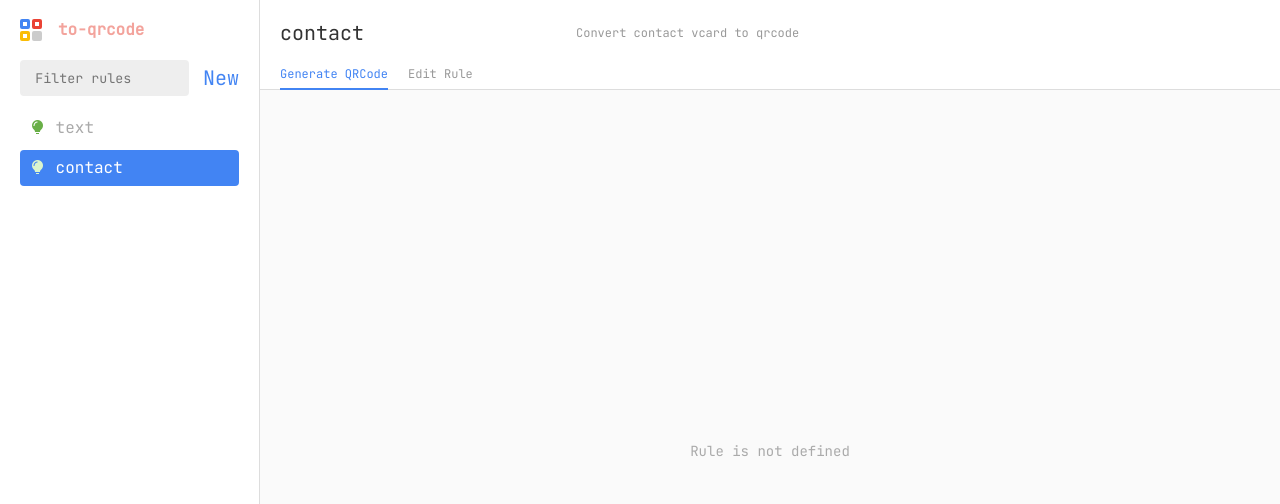
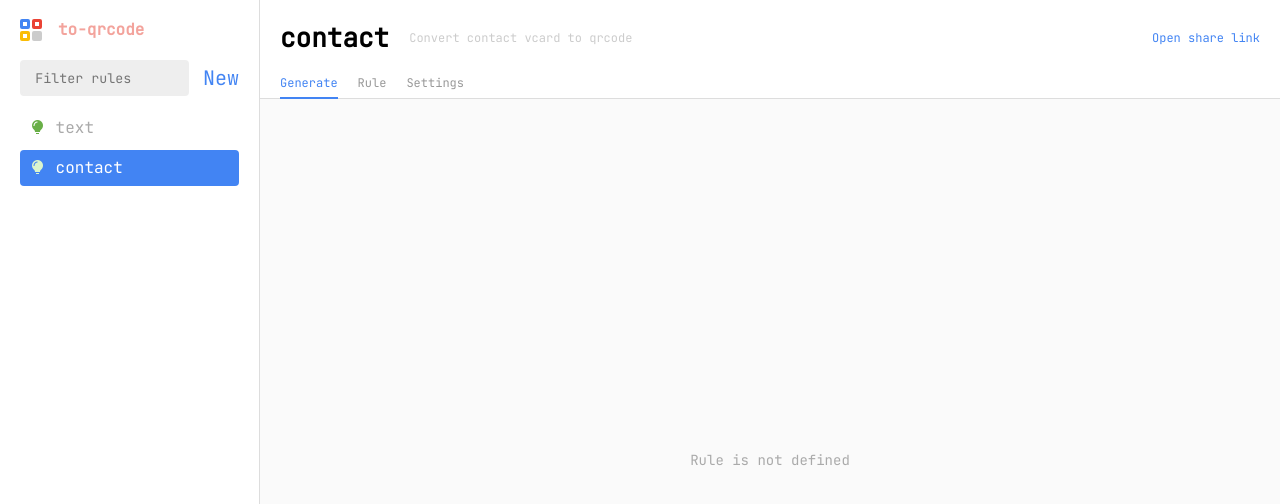
Before and after one commit to ioslh/to-qrcode, a Vue app: page /rules/contact in a window 1280 px wide. Shown: the top 504 px of the page. Built offline with nearby package versions, Linux system fonts and the light colour scheme; a small style sheet from the web is missing.

Commit message:
feat: enhance share

```diff
--- a/src/components/rule.vue
+++ b/src/components/rule.vue
@@ -1,24 +1,13 @@
 <template>
   <header>
-    <div class="intro">
-      <div class="left">
-        <input class="name" type="text" v-model="name" />
-        <input :disabled="rule.builtin || rule.raw" v-model="desc" class="tip" type="text" :placeholder="rule.raw ? '' : '// Add some descriptions for this rule'" />
+    <div class="head">
+      <div class="info">
+        <span class="raw" v-if="rule.raw">Shared</span>
+        <h2>{{ rule.name }}</h2>
+        <div>{{ rule.desc }}</div>
       </div>
-      <div class="actions" v-if="!rule.raw">
-        <el-popconfirm
-          v-if="!rule.builtin"
-          title="Are you sure to delete?"
-          confirmButtonText="Yes"
-          cancelButtonText="Cancel"
-          @confirm="onRemove"
-        >
-          <template #reference>
-            <i class="iconfont icondelete" />
-          </template>
-        </el-popconfirm>
-        <i class="iconfont iconshare" @click="onShare" />
-      </div>
+      <a class="action" v-if="rule.raw" @click="onSaveAs">Save locally</a>
+      <a v-else class="action" @click="onShare">Open share link</a>
     </div>
     <div class="menu">
       <a
@@ -30,8 +19,8 @@
     </div>
   </header>
   <section>
-    <!-- <settings v-if="menu === 'settings'" :rule="currentRule" /> -->
-    <editor v-if="runtimeMenu === 'edit'" :rule="rule" />
+    <settings v-if="runtimeMenu === 'settings'" :rule="rule" />
+    <editor v-else-if="runtimeMenu === 'edit'" :rule="rule" />
     <generate v-else :rule="rule" />
   </section>
 </template>
@@ -69,7 +58,7 @@ export default defineComponent({
   },
   emits: [],
   setup(props, { emit }){
-    const { update, remove, rules, rename } = inject(ruleContext)!
+    const { update, remove, rules, add } = inject(ruleContext)!
     const route = useRoute()
     const router = useRouter()
     const desc = computed({
@@ -112,24 +101,23 @@ export default defineComponent({
     onMounted(() => {
       menus.value = [
         {
-          name: 'Generate QRCode',
+          name: 'Generate',
           key: 'gen',
         },
         {
-          name: 'Edit Rule',
+          name: 'Rule',
           key: 'edit',
         },
-        // {
-        //   name: 'Settings',
-        //   key: 'settings',
-        // },
+        {
+          name: 'Settings',
+          key: 'settings',
+        },
       ]
     })
 
     const onShare = () => {
       const raw = utoa(JSON.stringify(props.rule))
       const link = `${location.origin}/rules?raw=${raw}`
-      console.log(link)
       window.open(link, '_blank')
     }
 
@@ -138,11 +126,23 @@ export default defineComponent({
       router.push(`/rules/${rules.value[0].name}/gen`)
     }
 
+    const onSaveAs = () => {
+      const newName = `${props.rule.name}(from-shared)`
+      const rule = {
+        ...props.rule,
+        name: newName,
+        raw: false,
+      }
+      add(rule)
+      router.push(`/rules/${newName}/gen`)
+    }
+
     return {
       name,
       desc,
       menus,
       onShare,
+      onSaveAs,
       onRemove,
       runtimeMenu,
     }
@@ -160,57 +160,55 @@ header {
   font-size: 30px;
 }
 
-.intro {
+.head {
   display: flex;
   align-items: center;
   justify-content: space-between;
   width: 100%;
 }
 
-.left {
+.info {
   display: flex;
   align-items: center;
   justify-content: flex-start;
   flex: 1;
-}
-
-.name {
-  outline: none;
-  border: none;
-  font-size: 20px;
-  color: #333;
-}
-
-.tip {
-  font-size: 12px;
-  color: #999;
-  outline: none;
-  border: none;
-  width: 100%;
-  margin-left: 20px;
-  &::placeholder {
+  width: calc(100% - 140px);
+  overflow: hidden;
+  span {
+    font-size: 10px;
+    border: 1px solid #fabc05;
+    color: #fff;
+    background: #fabc05;
+    padding: 4px;
+    border-radius: 2px;
+    margin-right: 4px;
+  }
+  h2 {
+    flex-shrink: 0;
+    font-size: 26px;
+  }
+  div {
     color: #ccc;
-  }
-  &:disabled {
-    background: transparent;
-  }
-}
-
-.actions {
-  font-size: 18px;
-  i {
-    color: #999;
-    margin-right: 6px;
-    cursor: pointer;
-    &:hover {
-      color: $main-color;
+    font-size: 12px;
+    margin-left: 20px;
+    overflow: scroll;
+    &::-webkit-scrollbar {
+      display: none;
     }
   }
 }
 
-h2 {
+.action {
+  font-size: 12px;
+  color: $main-color;
+  cursor: pointer;
+  width: 120px;
   flex-shrink: 0;
-  font-size: 26px;
+  text-align: right;
+  &:hover {
+    color: $main-color;
+    text-decoration: underline;
+  }
 }
 
 .menu {
--- a/src/layout/layout.vue
+++ b/src/layout/layout.vue
@@ -87,7 +87,7 @@ export default defineComponent({
 
     const renameRule = (oldName: string, newName: string) => {
       const index = rules.value.findIndex(r => r.name === oldName)
-      if (index !== -1) {
+      if (index !== -1 && !rules.value[index].builtin) {
         const rule = {
           ...rules.value[index],
           name: newName
--- a/src/pages/new.vue
+++ b/src/pages/new.vue
@@ -15,10 +15,7 @@
 <script lang="ts">
 import { defineComponent, inject, onMounted, ref } from 'vue'
 import { useRouter } from 'vue-router'
-import { ruleContext } from '@/shared/rules'
-import builtinRules from '@/shared/builtin'
-
-const NAME_PATTERN = /^[-_a-zA-Z0-9]+$/
+import { ruleContext, validateName } from '@/shared/rules'
 
 export default defineComponent({
   props: {},
@@ -29,23 +26,9 @@ export default defineComponent({
     const name = ref('')
     const error = ref('')
     const { rules, add } = inject(ruleContext)!
-    const validateName = () => {
-      if (!name.value) {
-        throw new Error('name cannot be empty')
-      }
-      if (!NAME_PATTERN.test(name.value)) {
-        throw new Error(`name '${name.value}' is not match the pattern '${NAME_PATTERN}'`)
-      }
-      if (builtinRules.find(rule => rule.name === name.value)) {
-        throw new Error(`name '${name.value}' is already used as builtin rule`)
-      }
-      if (rules.value.find(rule => rule.name === name.value)) {
-        throw new Error(`name '${name.value}' is already used`)
-      }
-    }
     const submit = async () => {
       try {
-        await validateName()
+        await validateName(name.value, rules.value)
         add({ name: name.value })
         router.push(`/rules/${name.value}/edit`)
       } catch (e) {
--- a/src/pages/rule.vue
+++ b/src/pages/rule.vue
@@ -41,12 +41,14 @@ export default defineComponent({
           const r = JSON.parse(atou(rawInUrl.value))
           if (typeof r === 'object' && typeof r.func === 'string') {
             return {
-              name: r.name ? `Shared - ${r.name}` : 'Untitled rule',
+              name: r.name || 'Untitled rule',
               func: r.func,
               raw: true,
             } as Rule
           }
-        } catch {}
+        } catch(e) {
+          console.log(e)
+        }
       }
       return undefined
     })
--- a/src/pages/settings.vue
+++ b/src/pages/settings.vue
@@ -1,26 +1,170 @@
 <template>
   <div class="settings">
-    Setting Page
+    <section>
+      <h3>Settings</h3>
+      <main>
+        <div class="name field">
+          <input type="text" v-model="name" @blur="changeName" @keyup.enter="tryChangeName">
+          <p>Change to rename</p>
+        </div>
+        <div class="desc field">
+          <textarea v-model="desc" @blur="changeDesc"></textarea>
+          <p>Add or update description for this rule</p>
+        </div>
+      </main>
+    </section>
+    <section>
+      <h3>Danger</h3>
+      <main>
+        <el-popconfirm
+          v-if="!rule.builtin"
+          title="Are you sure to remove?"
+          confirmButtonText="Yes"
+          cancelButtonText="Cancel"
+          @confirm="onRemove"
+        >
+          <template #reference>
+            <button class="remove">Remove this rule</button>
+          </template>
+        </el-popconfirm>
+      </main>
+    </section>
   </div>
 </template>
 
 <script lang="ts">
-import { defineComponent, ref, watch } from 'vue'
+import { defineComponent, ref, inject, PropType, computed } from 'vue'
+import { useRoute, useRouter } from 'vue-router'
+import type { Rule } from '@/typings'
+import { ruleContext, NAME_PATTERN, validateName } from '@/shared/rules'
+import { ElMessage } from 'element-plus'
 
 export default defineComponent({
-  props: {},
+  props: {
+    rule: {
+      type: Object as PropType<Rule>,
+      required: true,
+    }
+  },
   emits: [],
   setup(props, { emit }){
-    return {}
+    const router = useRouter()
+    const { update, remove, rules, rename } = inject(ruleContext)!
+    const onRemove = () => {
+      remove(props.rule)
+      router.push(`/rules/${rules.value[0].name}/gen`)
+    }
+    const name = ref(props.rule.name)
+    const desc = ref(props.rule.desc || '')
+
+    const changeName = () => {
+      console.log('----change')
+      const n = name.value.trim()
+      if (n === props.rule.name) return
+      try {
+        validateName(n, rules.value)
+        rename(props.rule.name, n)
+        router.push(`/rules/${n}/settings`)
+      } catch(e) {
+        ElMessage.warning(e.message || 'Rule name is invalid')
+        name.value = props.rule.name
+      }
+    }
+
+    const tryChangeName = (e: any) => {
+      // trigger rename
+      e.target.blur()
+    }
+
+    const changeDesc = () => {
+      const d = desc.value.trim()
+      if (d === props.rule.desc) return
+      const newRule = {
+        ...props.rule,
+        desc: d,
+      }
+      update(newRule)
+    }
+
+    return {
+      name,
+      desc,
+      onRemove,
+      changeName,
+      changeDesc,
+      tryChangeName,
+    }
   }
 })
 </script>
 
 <style lang="scss" scoped>
+@import "@/styles/var.scss";
+
 .settings {
-  background: #fff;
+  padding: 20px;
+}
+
+section {
   border: 1px solid #ddd;
   padding: 20px;
   border-radius: 4px;
+  background: #fff;
+  margin-bottom: 20px;
+}
+
+main {
+  margin-top: 20px;
+}
+
+.remove {
+  outline: none;
+  padding: 6px 10px;
+  border: 1px solid $danger-color;
+  border-radius: 4px;
+  background: #fff;
+  color: $danger-color;
+  cursor: pointer;
+  transition: all .3s;
+  &:hover {
+    background: $danger-color;
+    color: #fff;
+  }
+}
+
+.name {
+  input {
+    font-size: 14px;
+    height: 36px;
+    width: 300px;
+    text-indent: 1em;
+  }
+}
+
+.desc {
+  margin-top: 20px;
+  textarea {
+    width: 80%;
+    padding: 1em;
+  }
+}
+
+
+.field {
+  input, textarea {
+    outline: none;
+    border-radius: 4px;
+    background-color: #eee;
+    border: 2px solid #eee;
+    transition:background-color .3s, border-color .3s;
+    &:hover, &:focus {
+      border-color: $main-color;
+      background-color: #fff;
+    }
+  }
+  p {
+    color: #999;
+    margin-top: 6px;
+  }
 }
 </style>
--- a/src/shared/rules.ts
+++ b/src/shared/rules.ts
@@ -1,6 +1,7 @@
 import type { InjectionKey, Ref } from 'vue'
 import { Rule, Param, ParamType, Primitive, UnionOption } from '@/typings'
 import { isUndef } from '@/shared/utils'
+import builtinRules from '@/shared/builtin'
 import Storage from './storage'
 
 const RULE_KEY = '__rules__'
@@ -53,3 +54,22 @@ export const normalizeUnionOptions = (options: Primitive[]): UnionOption[] => {
     label: String(v),
   }))
 }
+
+
+export const NAME_PATTERN = /^[-_a-zA-Z0-9]+$/
+
+
+export const validateName = (name: string, existingRules: Rule[]) => {
+  if (!name) {
+    throw new Error('name cannot be empty')
+  }
+  if (!NAME_PATTERN.test(name)) {
+    throw new Error(`name '${name}' is not match the pattern '${NAME_PATTERN}'`)
+  }
+  if (builtinRules.find(rule => rule.name === name)) {
+    throw new Error(`name '${name}' is already used as builtin rule`)
+  }
+  if (existingRules.find(rule => rule.name === name)) {
+    throw new Error(`name '${name}' is already used`)
+  }
+}
--- a/src/styles/var.scss
+++ b/src/styles/var.scss
@@ -1,2 +1,3 @@
 // $main-color: #398efd;
 $main-color: #4284f3;
+$danger-color: #ea4335;
```
